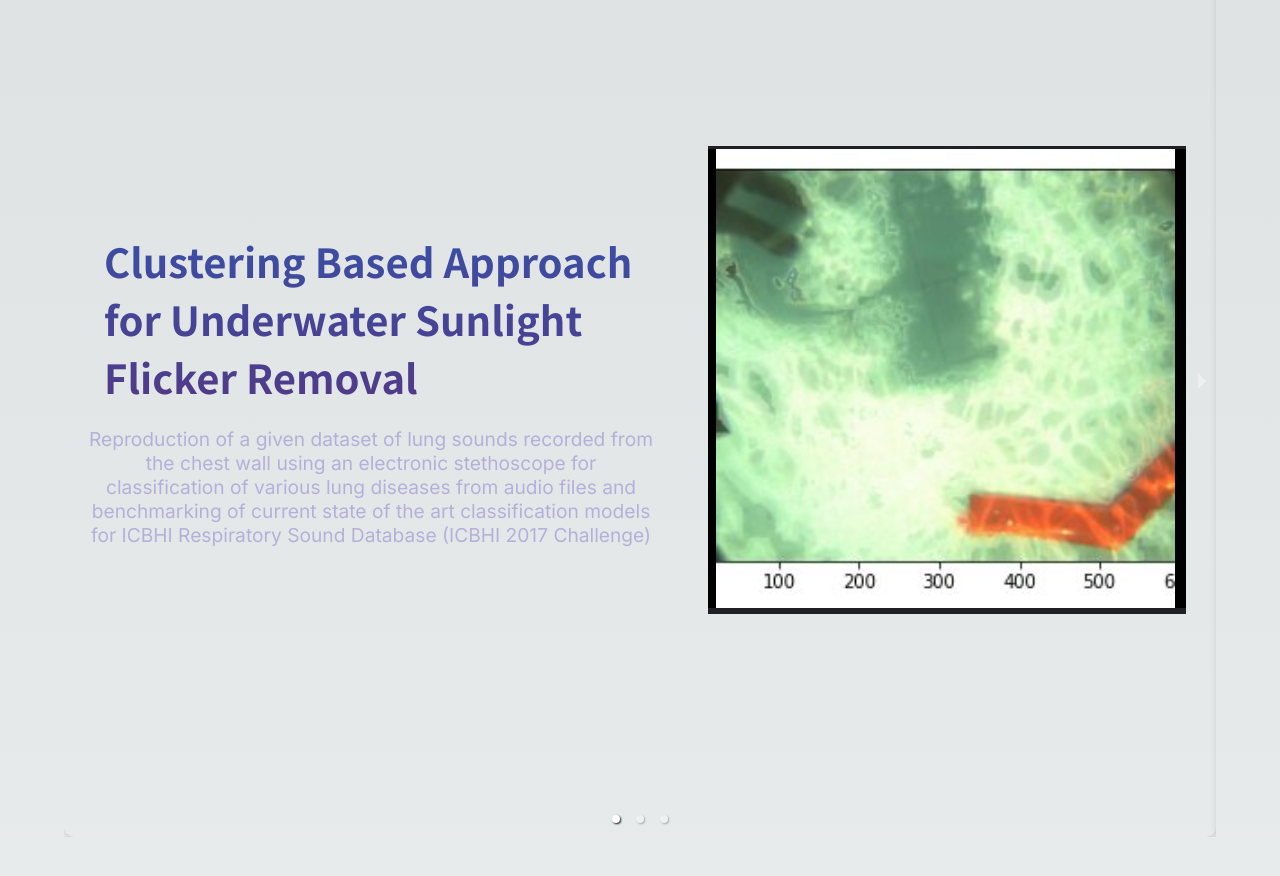
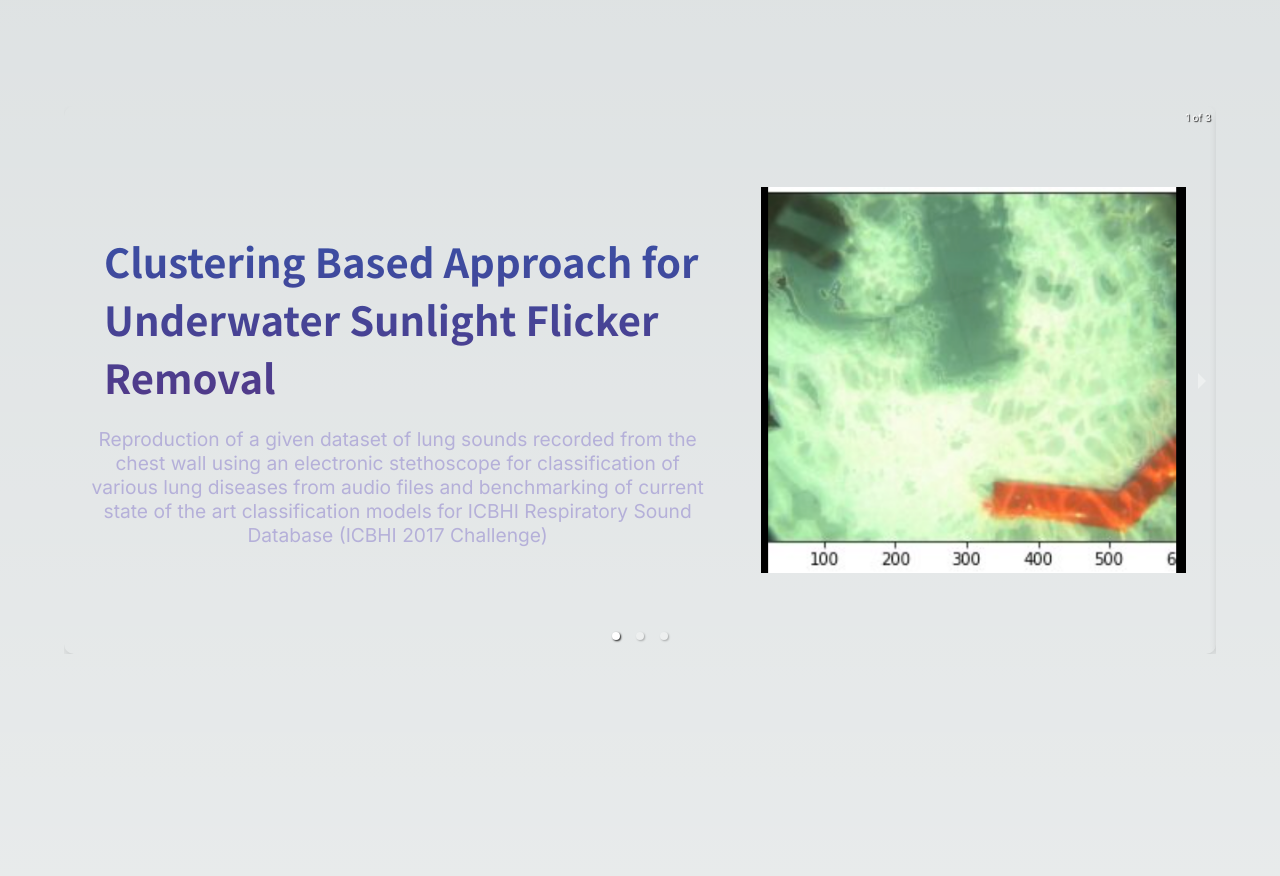
Before and after one commit to Kokoro-Salmon/ML4E_Main_Site, a Next.js app: page / in a window 1280 px wide. Shown: the part 820-1696 px from the top of the page. Built offline with nearby package versions, Linux system fonts and the light colour scheme.

Commit message:
added img

```diff
--- a/src/app/components/projects.css
+++ b/src/app/components/projects.css
@@ -31,12 +31,18 @@
   padding-right: 20px;
 }
 
+.carousel-item-image {
+  width: 40%; /* Set a fixed width for the container */
+  height: 80%; /* Set a fixed height for the container */
+  display: flex;
+  align-items: center;
+  justify-content: center;
+}
+
 .carousel-item img {
-  width: 200px;
-  height: auto;
-  /* width: 100%;
+  width: 100%;
   height: 100%;
-  object-fit: cover; */
+  object-fit: cover; /* Maintain aspect ratio and cover the container */
   display: block;
   margin: 0 auto; /* Auto margin for centering */
   border-radius: 10px;
--- a/src/app/components/projects.jsx
+++ b/src/app/components/projects.jsx
@@ -29,13 +29,13 @@ export default class NextJsCarousel extends Component {
         header:
           "CNN Based Image Resizing Detection and Resize Factor Classification for Forensic Applications",
         body: "The paper discusses the challenges associated with the treatment of glioblastoma, a highly dangerous and malignant brain tumour. The current standard of care includes surgical treatment, radiation therapy, and chemotherapy using temozolomide. However,chemotherapy often becomes ineffective due to resistance development and disease re-emergence. Recent research has shown that the methylation status of the O6-methylguanine-DNA methyltransferase (MGMT) promoter region is an essential indicator of the response to temozolomide therapy in glioblastoma patients.",
-        image: "/2.png",
+        image: "https://miro.medium.com/v2/resize:fit:1400/format:webp/1*EQe39aT2EIrjGDG3v5Burg.png",
       },
       {
         header:
           "MRI Based MGMT promoter methylation detection using Deep Learning",
         body: "The paper discusses the challenges associated with the treatment of glioblastoma, a highly dangerous and malignant brain tumour. The current standard of care includes surgical treatment, radiation therapy, and chemotherapy using temozolomide. However,chemotherapy often becomes ineffective due to resistance development and disease re-emergence. Recent research has shown that the methylation status of the O6-methylguanine-DNA methyltransferase (MGMT) promoter region is an essential indicator of the response to temozolomide therapy in glioblastoma patients.",
-        image: "/3.png",
+        image: "https://www.researchgate.net/profile/Khanh-Lee/publication/344282867/figure/fig1/AS:938381487910913@1600738989729/An-illustrative-example-of-how-to-segment-the-MRI-scan-of-a-patient-with-GBM-into-three.png",
       },
     ];
 
```
